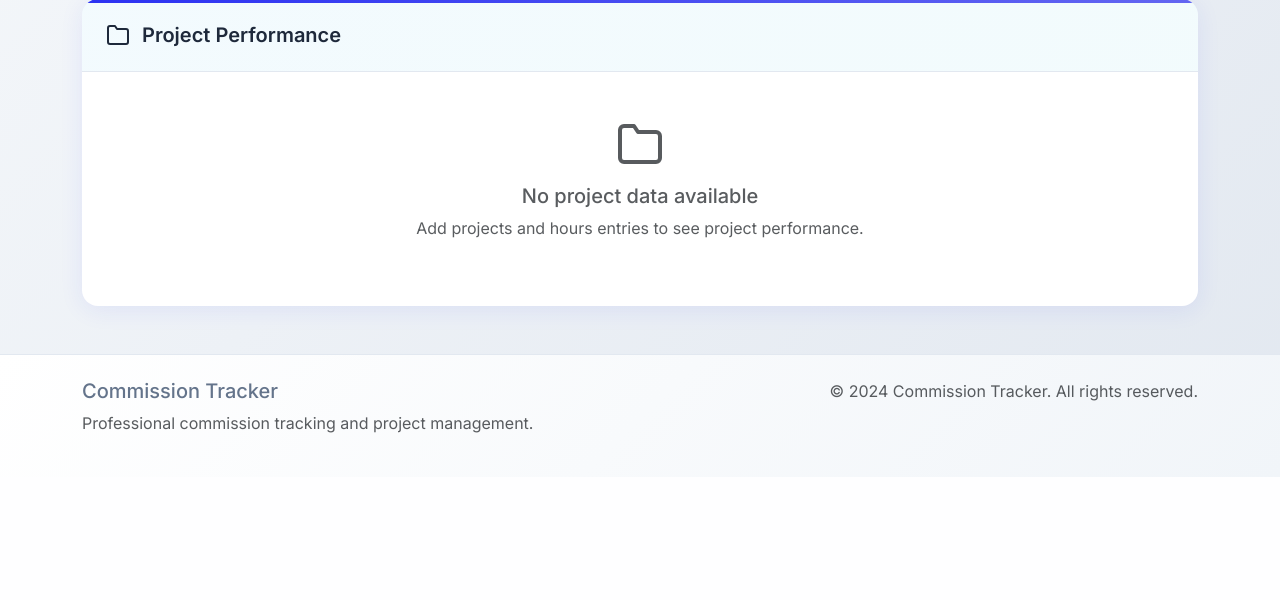
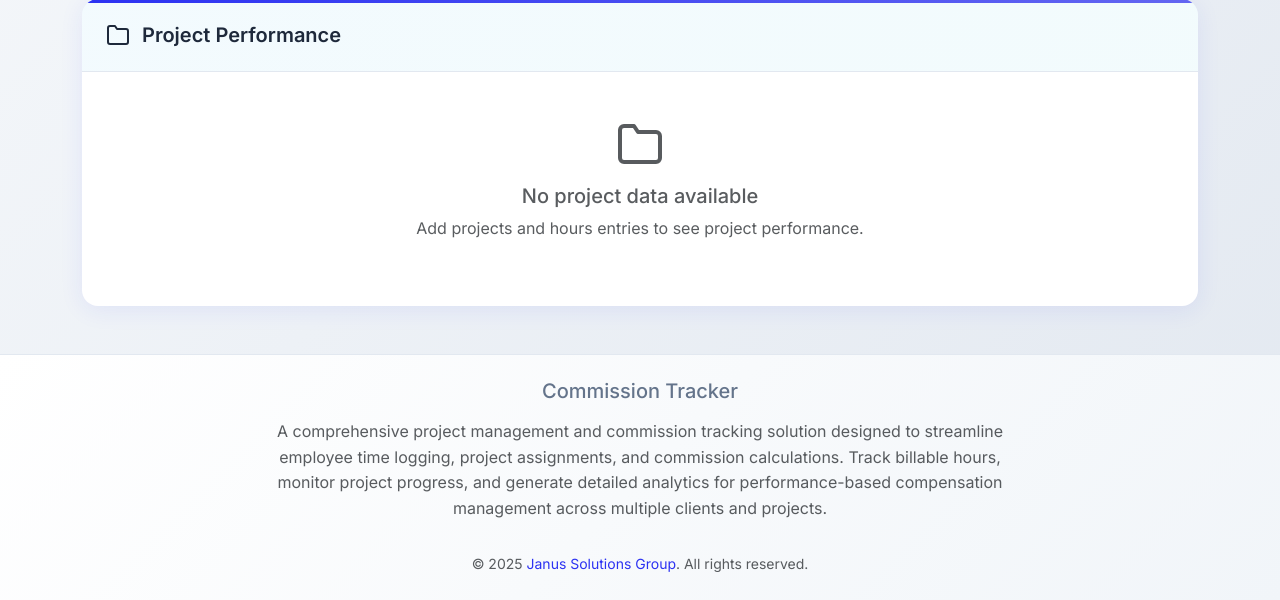
Before and after one commit to Janus-Solutions-Group/commission-tracker, a Flask app: page /dashboard in a window 1280 px wide. Shown: the part 608-1208 px from the top of the page. Before the commit the page ends 1085 px from the top, so only its background shows below. Run offline with Flask 3, Linux system fonts and the light colour scheme; data that the repository does not hold is empty; some libraries are stand-ins or nearby versions.

Commit message:
Add company copyright and improve description in website footer
Updates footer in base.html with Janus Solutions Group copyright and a 50-word explanation of the commission tracker.

Replit-Commit-Author: Agent
Replit-Commit-Session-Id: 31bd8723-9d4e-493f-8ce9-2df7fc737b5d
Replit-Commit-Screenshot-Url: https://storage.googleapis.com/screenshot-production-us-central1/e74cdb80-f42f-4f1c-bbb9-40a12c1bf78d/41a6a08e-aa51-4d4f-91ba-e31b4d361355.jpg

```diff
--- a/templates/base.html
+++ b/templates/base.html
@@ -511,12 +511,18 @@
     <footer class="mt-5 py-4">
         <div class="container">
             <div class="row">
-                <div class="col-md-6">
-                    <h5>Commission Tracker</h5>
-                    <p class="text-muted">Professional commission tracking and project management.</p>
+                <div class="col-md-8 mx-auto text-center">
+                    <h5 class="mb-3">Commission Tracker</h5>
+                    <p class="text-muted mb-3">
+                        A comprehensive project management and commission tracking solution designed to streamline employee time logging, project assignments, and commission calculations. Track billable hours, monitor project progress, and generate detailed analytics for performance-based compensation management across multiple clients and projects.
+                    </p>
                 </div>
-                <div class="col-md-6 text-end">
-                    <p class="text-muted">&copy; 2024 Commission Tracker. All rights reserved.</p>
+            </div>
+            <div class="row mt-3">
+                <div class="col-12 text-center">
+                    <p class="text-muted mb-0 small">
+                        &copy; 2025 <a href="mailto:www.janussolutionsgroup.com" class="text-decoration-none" style="color: var(--primary);">Janus Solutions Group</a>. All rights reserved.
+                    </p>
                 </div>
             </div>
         </div>
```
